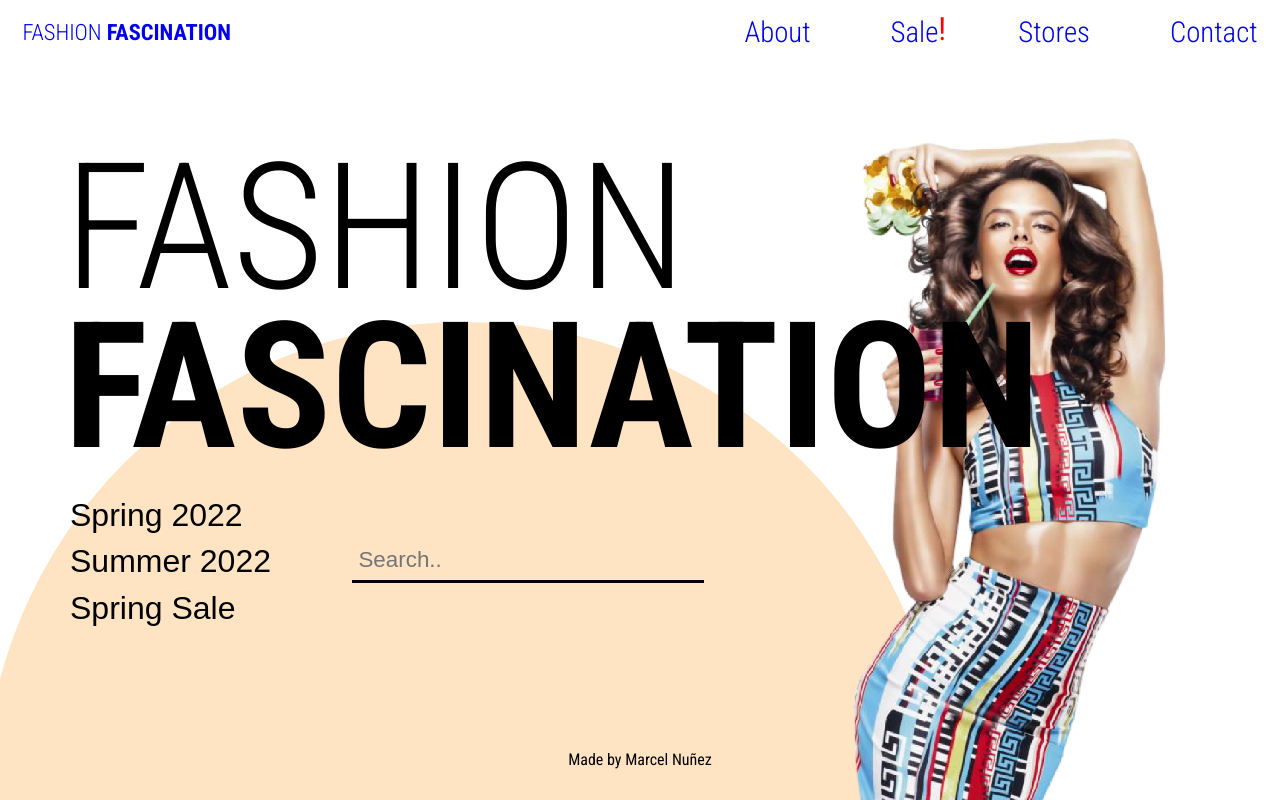
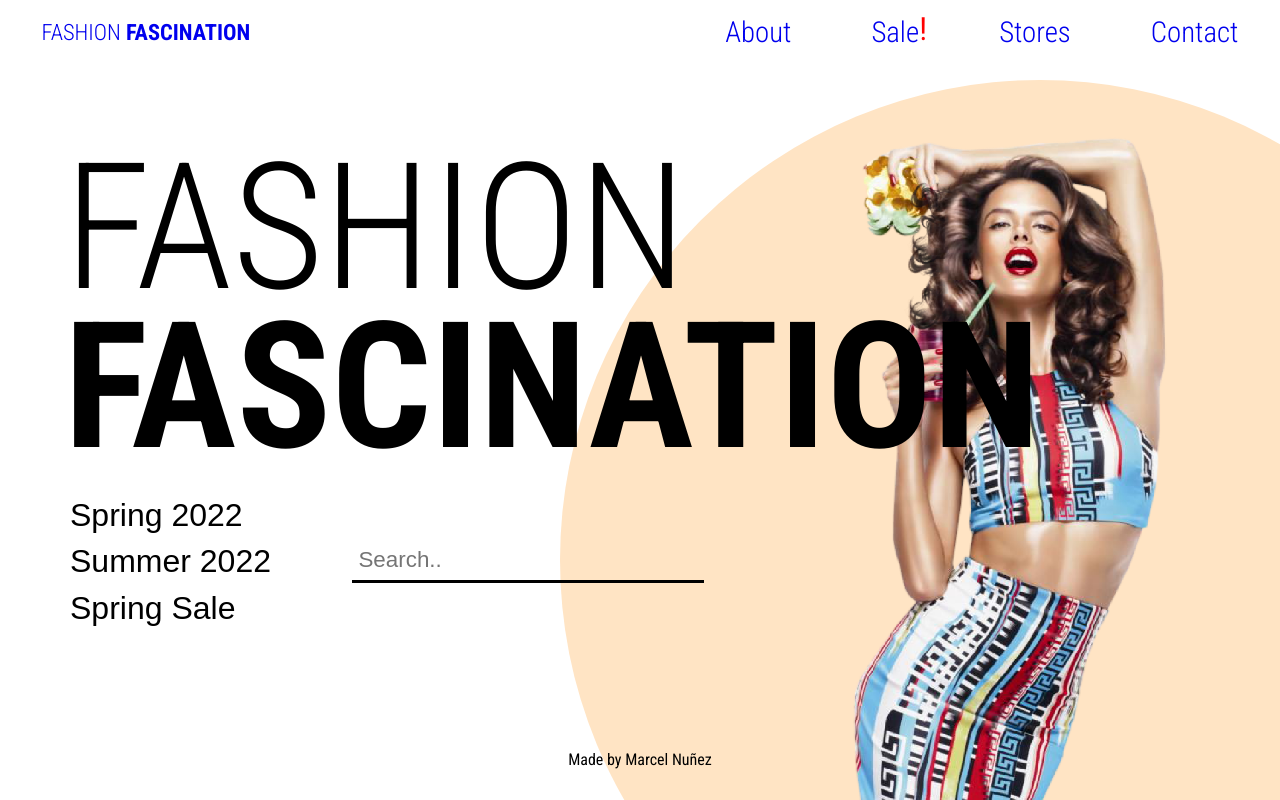
Before and after one commit to MarcelNDG/Fashion-2, a React (Create React App) app: page / in a window 1280 px wide. Built offline with nearby package versions, Linux system fonts and the light colour scheme.

Commit message:
Scroll in Home fixed

```diff
--- a/src/App.css
+++ b/src/App.css
@@ -19,13 +19,19 @@ body{
   "header header"
   "main main"
   "footer footer";
-  overflow: hidden;
+  overflow:auto;
 }
 
 /* -- TOPNAV -- */
 
 header{
+  display: flex;
+  flex-direction: row;
   grid-area: header;
+  position: absolute;
+  width: 100%;
+  justify-content: space-between;
+  z-index: 10;
 }
 
 header button{
@@ -64,7 +70,8 @@ header button{
   align-items: center;
   color: #000;
   height: 4rem;
-  padding: 0.4rem 1.4rem;
+  padding: 0.4rem 1.2rem;
+  width: 100%;
 }
 
 .topNavContainer{
@@ -93,8 +100,9 @@ header button{
 
 
 .hmbgIcon{
-  padding: 0 2rem 0 0;
-  width: 4.6rem;
+  padding: 0 0 0 0;
+  width: 3rem;
+  right: 0;
 }
 
 /*-- Main --*/
@@ -180,11 +188,11 @@ main{
   display: flex;
   position: absolute;
   width: 100vw;
-  height: 80vh;
+  height: 100vh;
   justify-content: center;
   align-items: center;
   bottom:0;
-
+  overflow: hidden;
   z-index: 0;
 }
 
@@ -193,7 +201,6 @@ main{
   width: 16rem;
   opacity: 0.4;
   bottom: 0;
-  margin-left: -25px;
 
   z-index: 0;
 }
@@ -354,7 +361,7 @@ footer{
   /* -- Image -- */
   .image-container{
     position: absolute;
-    height: 80vh;
+    height: 100vh;
     bottom: 0;
     z-index: 0;
   }
@@ -416,6 +423,7 @@ footer{
     display: flex;
     flex-direction: row;
     justify-content: space-between;
+    padding: 0 2.6rem 0 2.6rem;
   }
 
   .topNavContainer{
@@ -494,7 +502,8 @@ footer{
    width: 60rem;
    height: 60rem;
 
-   margin-bottom: -30rem;
+
+   transform: translateY(10rem);
    margin-right: -15rem;
    right: 0;
 
--- a/src/Pages/Home.js
+++ b/src/Pages/Home.js
@@ -22,10 +22,10 @@ const Home = () => {
             <div className='seasonSearchContainer'>
                 <SeasonMenu />
                 <Searchbar />
-                <SphereBig />
             </div>
         </main>
         <div className="image-container">
+            <SphereBig />
             <img className='modelPic' src={Model} alt="Model" />
         </div>
         <Footer />
--- a/src/components/TopNav.js
+++ b/src/components/TopNav.js
@@ -10,7 +10,7 @@ import Exclamation from './Exclamation'
 
 const TopNav = () => {
     return(
-    <header>
+    <>
         <div className='topNav'>
             <TopLogo />
             <div className='topNavContainer'>
@@ -35,7 +35,7 @@ const TopNav = () => {
 
             </div>
         </div>
-    </header>
+    </>
     )
 }
 
```
